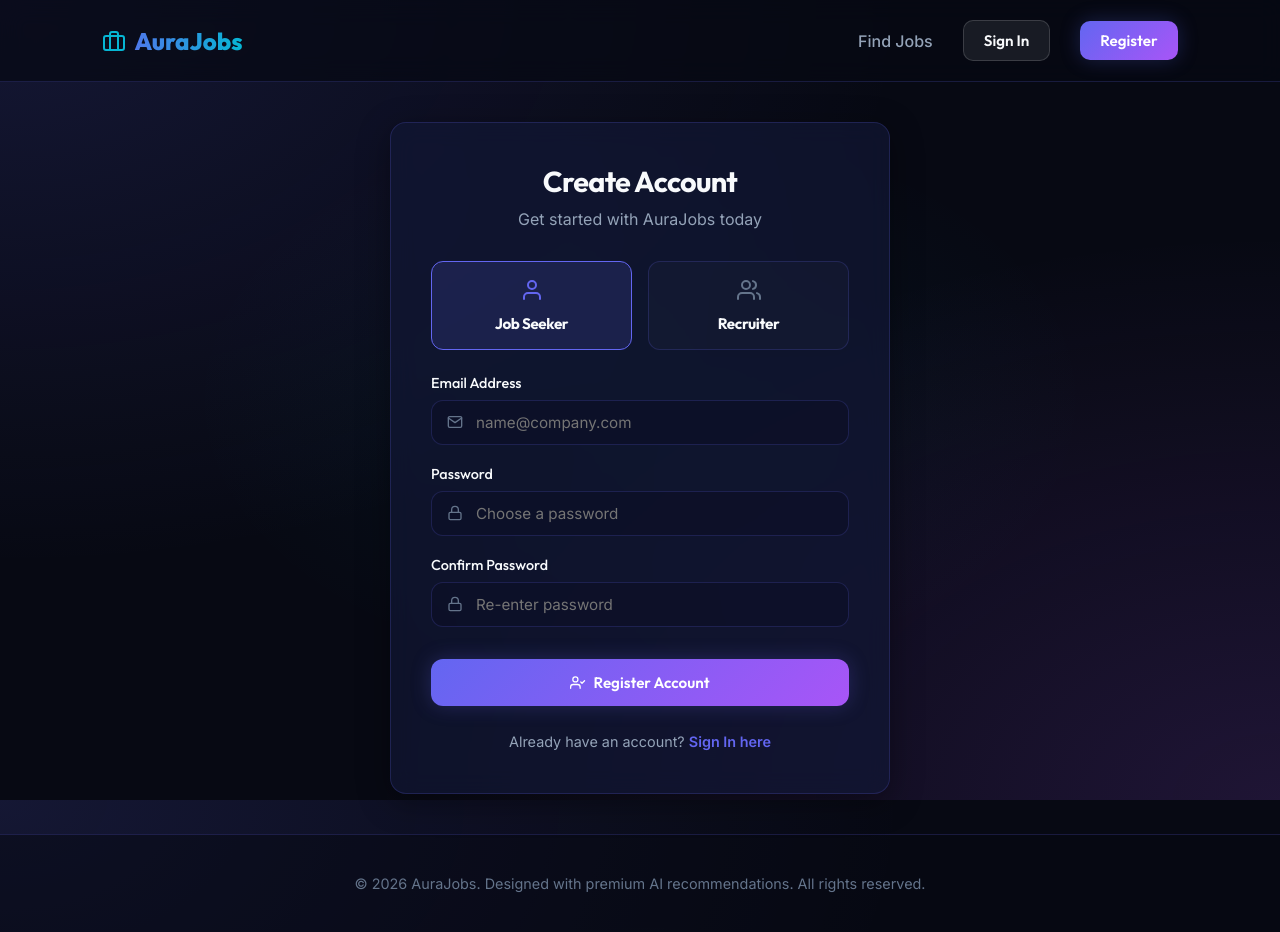
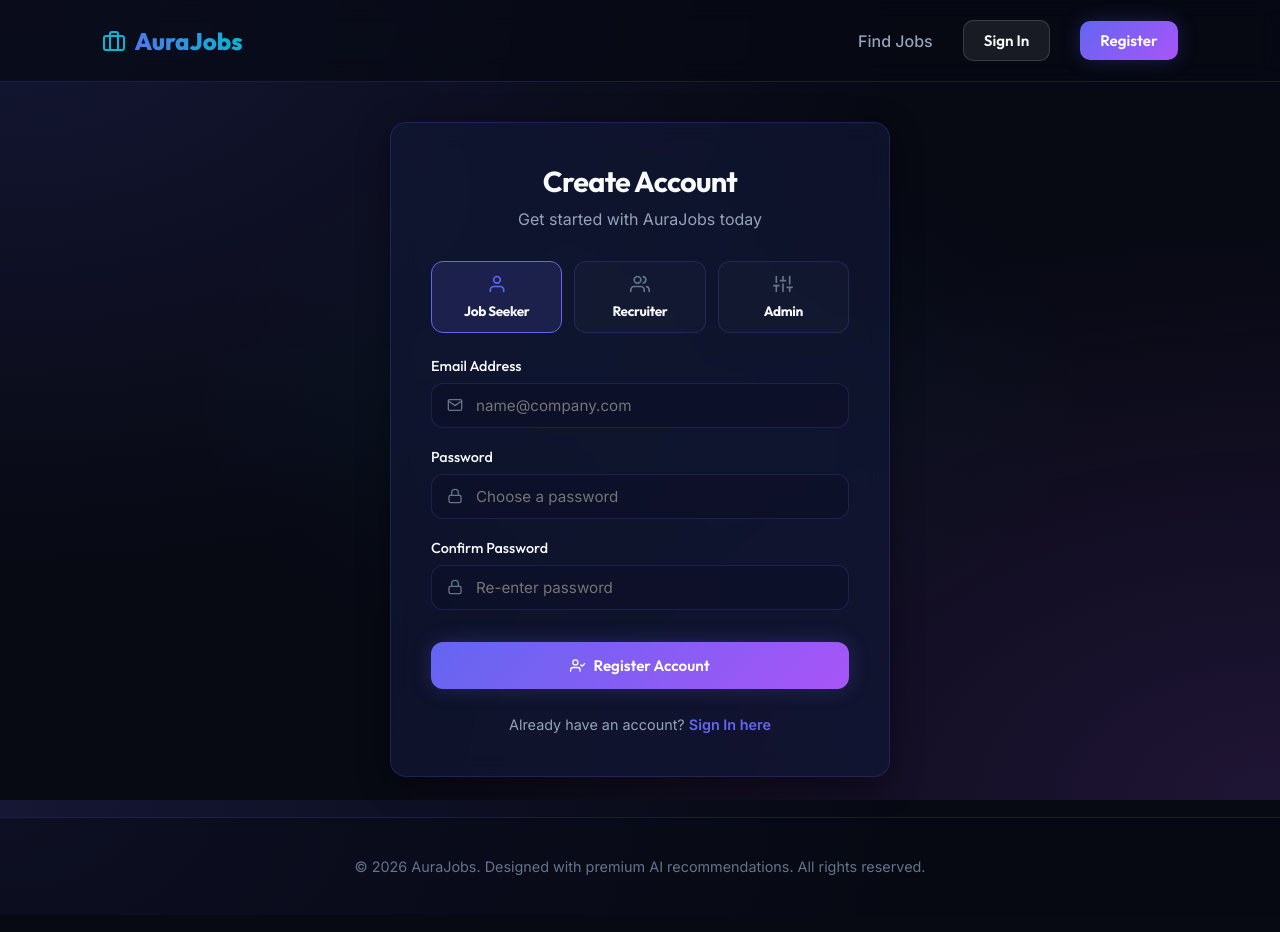
Before and after one commit to 02kavay/job-portal-aurajobs, a Next.js app in the folder frontend/: page /register in a window 1280 px wide. Built offline with nearby package versions, Linux system fonts and the light colour scheme; no server answers.

Commit message:
feat: allow registering as ADMIN role

```diff
--- a/frontend/src/app/register/page.tsx
+++ b/frontend/src/app/register/page.tsx
@@ -3,7 +3,7 @@
 import { useState } from 'react';
 import { useRouter } from 'next/navigation';
 import Link from 'next/link';
-import { FiMail, FiLock, FiUserCheck, FiUsers, FiUser } from 'react-icons/fi';
+import { FiMail, FiLock, FiUserCheck, FiUsers, FiUser, FiSliders } from 'react-icons/fi';
 import { API_BASE_URL } from '@/config';
 
 export default function Register() {
@@ -12,7 +12,7 @@ export default function Register() {
   const [email, setEmail] = useState('');
   const [password, setPassword] = useState('');
   const [confirmPassword, setConfirmPassword] = useState('');
-  const [role, setRole] = useState<'SEEKER' | 'RECRUITER'>('SEEKER');
+  const [role, setRole] = useState<'SEEKER' | 'RECRUITER' | 'ADMIN'>('SEEKER');
 
   const [error, setError] = useState('');
   const [loading, setLoading] = useState(false);
@@ -47,6 +47,8 @@ export default function Register() {
         // Redirect based on role
         if (data.user.role === 'SEEKER') {
           router.push('/seeker/dashboard');
+        } else if (data.user.role === 'ADMIN') {
+          router.push('/admin/dashboard');
         } else {
           router.push('/recruiter/dashboard');
         }
@@ -96,12 +98,12 @@ export default function Register() {
         <form onSubmit={handleSubmit}>
 
           {/* Role Toggle Selector */}
-          <div style={{ display: 'flex', gap: '16px', marginBottom: '24px' }}>
+          <div style={{ display: 'flex', gap: '12px', marginBottom: '24px' }}>
             <div
               onClick={() => setRole('SEEKER')}
               style={{
                 flex: 1,
-                padding: '16px',
+                padding: '12px',
                 textAlign: 'center',
                 borderRadius: '12px',
                 border: '1px solid',
@@ -111,15 +113,15 @@ export default function Register() {
                 transition: 'all 0.2s'
               }}
             >
-              <FiUser style={{ fontSize: '1.5rem', marginBottom: '8px', color: role === 'SEEKER' ? 'var(--primary)' : 'var(--text-dark)' }} />
-              <h4 style={{ fontSize: '0.95rem' }}>Job Seeker</h4>
+              <FiUser style={{ fontSize: '1.25rem', marginBottom: '4px', color: role === 'SEEKER' ? 'var(--primary)' : 'var(--text-dark)' }} />
+              <h4 style={{ fontSize: '0.85rem' }}>Job Seeker</h4>
             </div>
 
             <div
               onClick={() => setRole('RECRUITER')}
               style={{
                 flex: 1,
-                padding: '16px',
+                padding: '12px',
                 textAlign: 'center',
                 borderRadius: '12px',
                 border: '1px solid',
@@ -129,8 +131,26 @@ export default function Register() {
                 transition: 'all 0.2s'
               }}
             >
-              <FiUsers style={{ fontSize: '1.5rem', marginBottom: '8px', color: role === 'RECRUITER' ? 'var(--primary)' : 'var(--text-dark)' }} />
-              <h4 style={{ fontSize: '0.95rem' }}>Recruiter</h4>
+              <FiUsers style={{ fontSize: '1.25rem', marginBottom: '4px', color: role === 'RECRUITER' ? 'var(--primary)' : 'var(--text-dark)' }} />
+              <h4 style={{ fontSize: '0.85rem' }}>Recruiter</h4>
+            </div>
+
+            <div
+              onClick={() => setRole('ADMIN')}
+              style={{
+                flex: 1,
+                padding: '12px',
+                textAlign: 'center',
+                borderRadius: '12px',
+                border: '1px solid',
+                borderColor: role === 'ADMIN' ? 'var(--primary)' : 'var(--border-glow)',
+                background: role === 'ADMIN' ? 'rgba(99, 102, 241, 0.15)' : 'rgba(255, 255, 255, 0.02)',
+                cursor: 'pointer',
+                transition: 'all 0.2s'
+              }}
+            >
+              <FiSliders style={{ fontSize: '1.25rem', marginBottom: '4px', color: role === 'ADMIN' ? 'var(--primary)' : 'var(--text-dark)' }} />
+              <h4 style={{ fontSize: '0.85rem' }}>Admin</h4>
             </div>
           </div>
 
```
Also changed, not shown: 1 other file (tests, documents, lock files or other folders).
